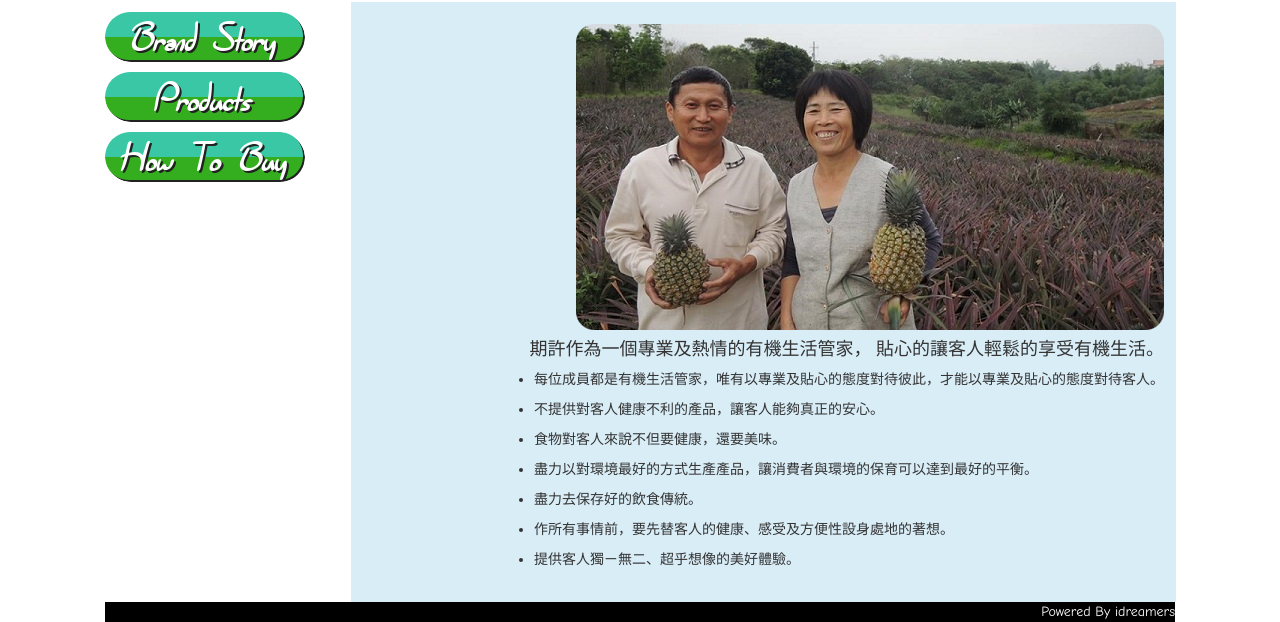
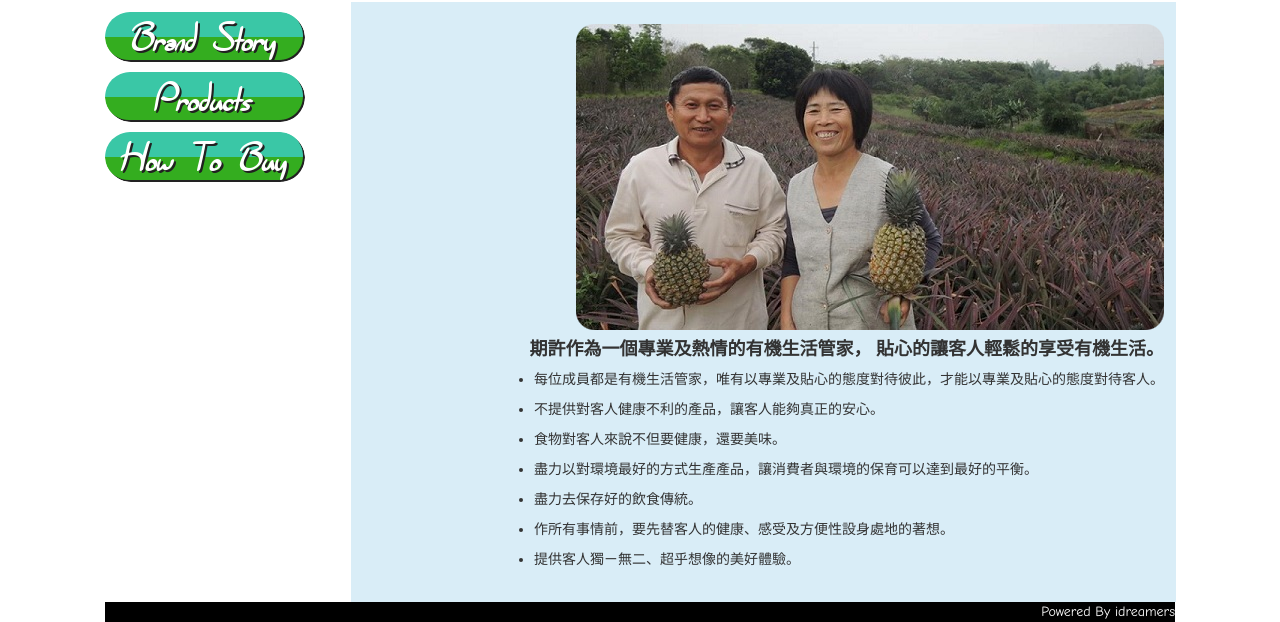
Before and after one commit to idreamers/WebView, a plain HTML site: page jenny/index.html in a window 1280 px wide. Shown: the part 208-830 px from the top of the page. Drawn offline with nearby package versions, Linux system fonts and the light colour scheme; a script that the page names is missing.

Commit message:
strong test

```diff
--- a/jenny/index.html
+++ b/jenny/index.html
@@ -49,7 +49,7 @@
         </tr>
     <tr>
       <td>
-        <h4 class="pull-right">期許作為一個專業及熱情的有機生活管家， 貼心的讓客人輕鬆的享受有機生活。</h4>
+        <h4 class="pull-right"><strong>期許作為一個專業及熱情的有機生活管家， 貼心的讓客人輕鬆的享受有機生活。</strong></h4>
     <ul class="pull-right">
 
     <li>每位成員都是有機生活管家，唯有以專業及貼心的態度對待彼此，才能以專業及貼心的態度對待客人。<p></li>
```
